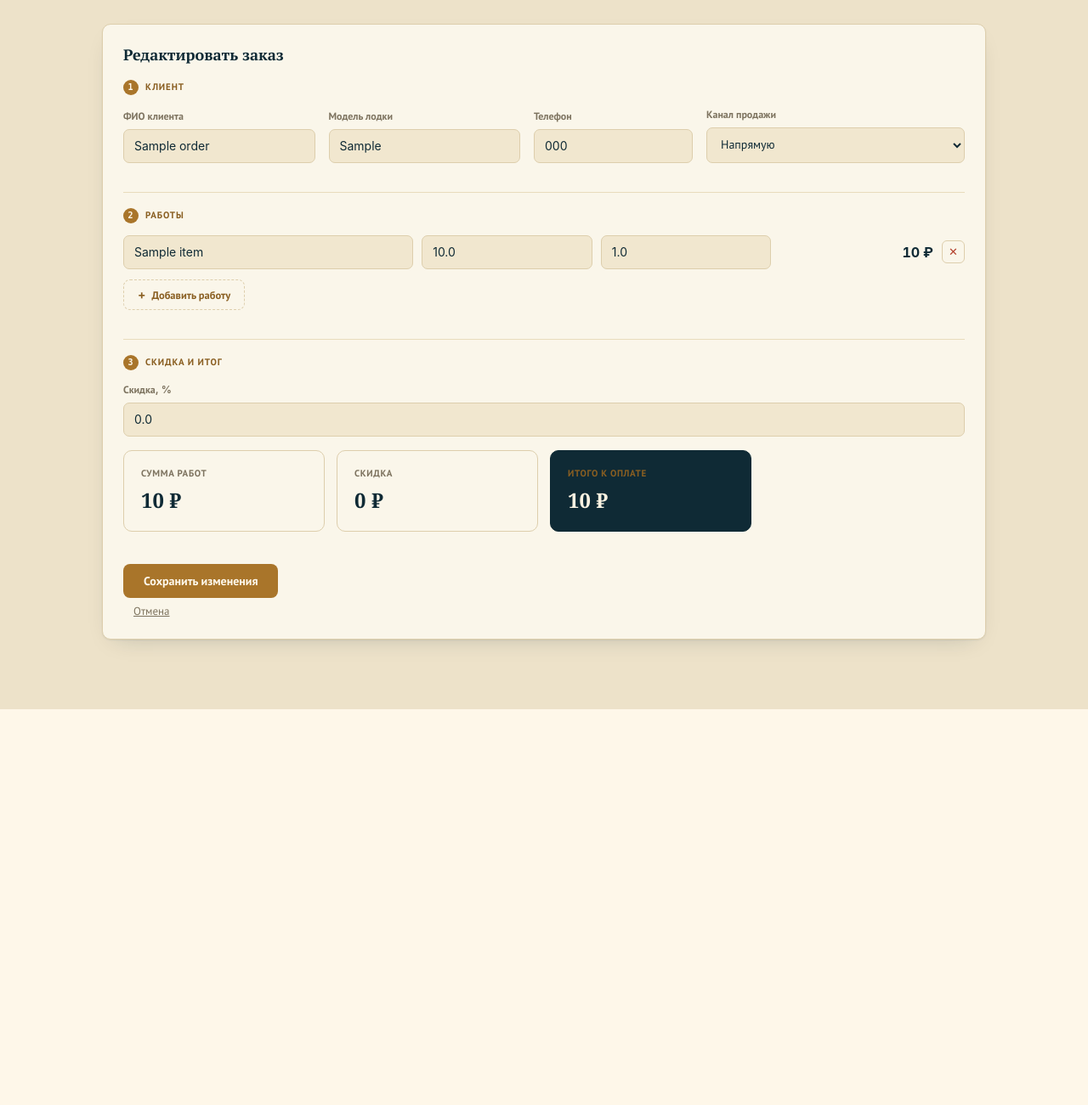
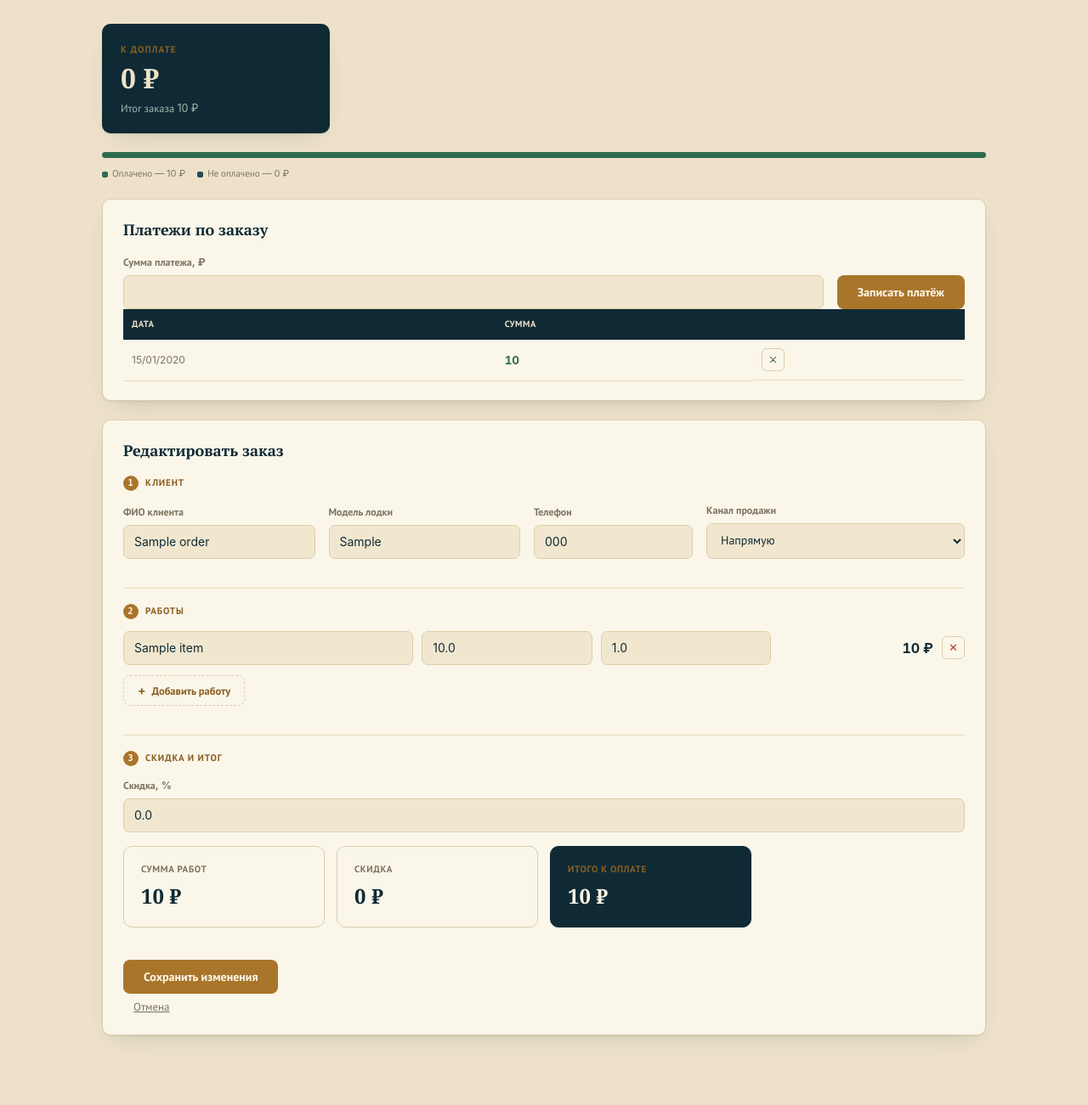
Before and after one commit to bodrbo/-, a Flask app: page /tuning/edit/1 in a window 1280 px wide. Shown: the part 107-1408 px from the top of the page at 85% size. Before the commit the page ends 942 px from the top, so only its background shows below. Run offline with Flask 2, Linux system fonts and the light colour scheme; tables that the repository leaves empty hold one stand-in row (values such as "Sample post").

Commit message:
Добавить учёт платежей по заказам тюнинг-центра
На странице заказа появилась hero-панель с крупной цифрой "К
доплате" и разбивкой оплачено/не оплачено на шкале — по аналогии
с разделом рейсов. Администратор может записать платёж (сумму,
которую клиент оплатил) кнопкой на этой же странице; платежи
хранятся отдельно и суммируются, статус виден и в заказе
в админ-панели, и в личном кабинете клиента (там же — сводка
по всем его заказам: сколько оплачено и сколько осталось).

Заодно исправлена накладка split-legend поверх короткого
split-bar, когда легенда идёт сразу за баром без высокой карточки
между ними (было — унаследованный отрицательный margin-top из
раздела рейсов).

```diff
--- a/app.py
+++ b/app.py
@@ -382,6 +382,17 @@ def init_db():
     )
     conn.execute(
         """
+        CREATE TABLE IF NOT EXISTS tuning_payments (
+            id INTEGER PRIMARY KEY AUTOINCREMENT,
+            order_id INTEGER NOT NULL,
+            amount REAL NOT NULL,
+            paid_at TEXT NOT NULL,
+            created_at TEXT NOT NULL
+        )
+        """
+    )
+    conn.execute(
+        """
         CREATE TABLE IF NOT EXISTS clients (
             id INTEGER PRIMARY KEY AUTOINCREMENT,
             client_name TEXT NOT NULL,
@@ -1345,6 +1356,16 @@ def _get_or_create_client(db, phone, client_name, boat_model):
     return cur.lastrowid
 
 
+def _order_payment_totals(db, order_id, total):
+    payments = db.execute(
+        "SELECT * FROM tuning_payments WHERE order_id = ? ORDER BY paid_at DESC, id DESC",
+        (order_id,),
+    ).fetchall()
+    paid_amount = sum(p["amount"] for p in payments)
+    remaining = max(0.0, total - paid_amount)
+    return payments, paid_amount, remaining
+
+
 @app.route("/tuning")
 def tuning_index():
     db = get_db()
@@ -1407,6 +1428,7 @@ def edit_tuning_order(order_id):
         items = db.execute(
             "SELECT * FROM tuning_order_items WHERE order_id = ? ORDER BY id", (order_id,)
         ).fetchall()
+        payments, paid_amount, remaining = _order_payment_totals(db, order_id, order["total"])
         form_values = {
             "client_name": order["client_name"], "boat_model": order["boat_model"],
             "sale_channel": order["sale_channel"], "phone": order["phone"],
@@ -1415,13 +1437,16 @@ def edit_tuning_order(order_id):
         return render_template(
             "tuning_form.html", edit_order=order, errors=None, form_values=form_values,
             items_prefill=items, sale_channels=SALE_CHANNELS, active_page="tuning",
+            payments=payments, paid_amount=paid_amount, remaining=remaining,
         )
 
     errors, data = _process_tuning_form(request.form)
     if errors:
+        payments, paid_amount, remaining = _order_payment_totals(db, order_id, order["total"])
         return render_template(
             "tuning_form.html", edit_order=order, errors=errors, form_values=request.form,
             items_prefill=None, sale_channels=SALE_CHANNELS, active_page="tuning",
+            payments=payments, paid_amount=paid_amount, remaining=remaining,
         ), 400
 
     now = dt.datetime.now().strftime("%Y-%m-%d %H:%M")
@@ -1447,9 +1472,40 @@ def edit_tuning_order(order_id):
 def delete_tuning_order(order_id):
     db = get_db()
     db.execute("DELETE FROM tuning_order_items WHERE order_id = ?", (order_id,))
+    db.execute("DELETE FROM tuning_payments WHERE order_id = ?", (order_id,))
     db.execute("DELETE FROM tuning_orders WHERE id = ?", (order_id,))
     db.commit()
     return redirect(url_for("tuning_index"))
+
+
+@app.route("/tuning/<int:order_id>/pay", methods=["POST"])
+def add_tuning_payment(order_id):
+    db = get_db()
+    order = db.execute("SELECT * FROM tuning_orders WHERE id = ?", (order_id,)).fetchone()
+    if order is None:
+        return redirect(url_for("tuning_index"))
+
+    amount_raw = request.form.get("amount", "").strip().replace(",", ".")
+    try:
+        amount = float(amount_raw)
+    except ValueError:
+        amount = None
+    if amount is not None and amount > 0:
+        now = dt.datetime.now().strftime("%Y-%m-%d %H:%M")
+        db.execute(
+            "INSERT INTO tuning_payments (order_id, amount, paid_at, created_at) VALUES (?, ?, ?, ?)",
+            (order_id, amount, now, now),
+        )
+        db.commit()
+    return redirect(url_for("edit_tuning_order", order_id=order_id))
+
+
+@app.route("/tuning/<int:order_id>/pay/<int:payment_id>/delete", methods=["POST"])
+def delete_tuning_payment(order_id, payment_id):
+    db = get_db()
+    db.execute("DELETE FROM tuning_payments WHERE id = ? AND order_id = ?", (payment_id, order_id))
+    db.commit()
+    return redirect(url_for("edit_tuning_order", order_id=order_id))
 
 
 @app.route("/client/<token>")
@@ -1458,13 +1514,27 @@ def client_dashboard(token):
     client = db.execute("SELECT * FROM clients WHERE token = ?", (token,)).fetchone()
     if client is None:
         return redirect(url_for("home"))
-    orders = db.execute(
+    order_rows = db.execute(
         "SELECT * FROM tuning_orders WHERE client_id = ? ORDER BY created_at DESC, id DESC",
         (client["id"],),
     ).fetchall()
-    grand_total = sum(o["total"] for o in orders)
+
+    orders = []
+    paid_total = 0.0
+    remaining_total = 0.0
+    for o in order_rows:
+        _, paid_amount, remaining = _order_payment_totals(db, o["id"], o["total"])
+        order = dict(o)
+        order["paid_amount"] = paid_amount
+        order["remaining"] = remaining
+        orders.append(order)
+        paid_total += paid_amount
+        remaining_total += remaining
+
+    grand_total = sum(o["total"] for o in order_rows)
     return render_template(
         "client_dashboard.html", client=client, orders=orders, grand_total=grand_total,
+        paid_total=paid_total, remaining_total=remaining_total,
     )
 
 
--- a/static/style.css
+++ b/static/style.css
@@ -595,6 +595,10 @@ button[type="submit"]:focus-visible { outline: 2px solid var(--brass-strong); ou
   color: var(--muted);
   margin: -8px 0 22px;
 }
+/* When the legend directly follows its own split-bar (no tall card
+   in between to absorb the negative margin), give it normal spacing
+   instead so it doesn't render on top of the bar. */
+.split-bar + .split-legend { margin-top: 10px; }
 .split-legend i {
   display: inline-block;
   width: 7px;
--- a/templates/tuning_form.html
+++ b/templates/tuning_form.html
@@ -85,6 +85,69 @@
         {% for err in errors %}<li>{{ err }}</li>{% endfor %}
       </ul>
     </div>
+  {% endif %}
+
+  {% if edit_order %}
+  <div class="hero-grid">
+    <div class="hero-card">
+      <span class="k">К доплате</span>
+      <span class="v tabular">{{ "%.0f"|format(remaining) }} ₽</span>
+      <span class="d">Итог заказа {{ "%.0f"|format(edit_order.total) }} ₽</span>
+    </div>
+  </div>
+  <div class="split-bar" aria-hidden="true">
+    {% if edit_order.total > 0 %}
+    <span style="width:{{ (paid_amount / edit_order.total * 100)|round(1) }}%; background:var(--success);"></span>
+    <span style="width:{{ (remaining / edit_order.total * 100)|round(1) }}%; background:var(--ink-soft);"></span>
+    {% endif %}
+  </div>
+  <div class="split-legend">
+    <span><i style="background:var(--success);"></i>Оплачено — {{ "%.0f"|format(paid_amount) }} ₽</span>
+    <span><i style="background:var(--ink-soft);"></i>Не оплачено — {{ "%.0f"|format(remaining) }} ₽</span>
+  </div>
+
+  <section class="panel">
+    <h2>Платежи по заказу</h2>
+    <form action="{{ url_for('add_tuning_payment', order_id=edit_order.id) }}" method="post" class="entry-form">
+      <div class="field field-narrow">
+        <label for="amount">Сумма платежа, ₽</label>
+        <input type="text" inputmode="decimal" id="amount" name="amount" required>
+      </div>
+      <div class="field field-submit">
+        <button type="submit">Записать платёж</button>
+      </div>
+    </form>
+
+    {% if payments %}
+    <div class="table-scroll">
+      <table class="records">
+        <thead>
+          <tr><th>Дата</th><th>Сумма</th><th></th></tr>
+        </thead>
+        <tbody>
+          {% for p in payments %}
+          <tr>
+            <td class="muted">{{ p.paid_at[:10]|ru_date }}</td>
+            <td class="amount">{{ "%.0f"|format(p.amount) }}</td>
+            <td class="row-actions">
+              <form action="{{ url_for('delete_tuning_payment', order_id=edit_order.id, payment_id=p.id) }}" method="post"
+                    onsubmit="return confirm('Удалить этот платёж?');">
+                <button type="submit" class="icon-btn danger" title="Удалить">
+                  <svg viewBox="0 0 20 20" fill="none" stroke="currentColor" stroke-width="1.6" stroke-linecap="round" stroke-linejoin="round">
+                    <path d="M5 5l10 10M15 5L5 15"/>
+                  </svg>
+                </button>
+              </form>
+            </td>
+          </tr>
+          {% endfor %}
+        </tbody>
+      </table>
+    </div>
+    {% else %}
+    <p class="hint">Платежей пока нет.</p>
+    {% endif %}
+  </section>
   {% endif %}
 
   <section class="panel form-panel">
```
Also changed, not shown: templates/client_dashboard.html (+13 -1 lines).
